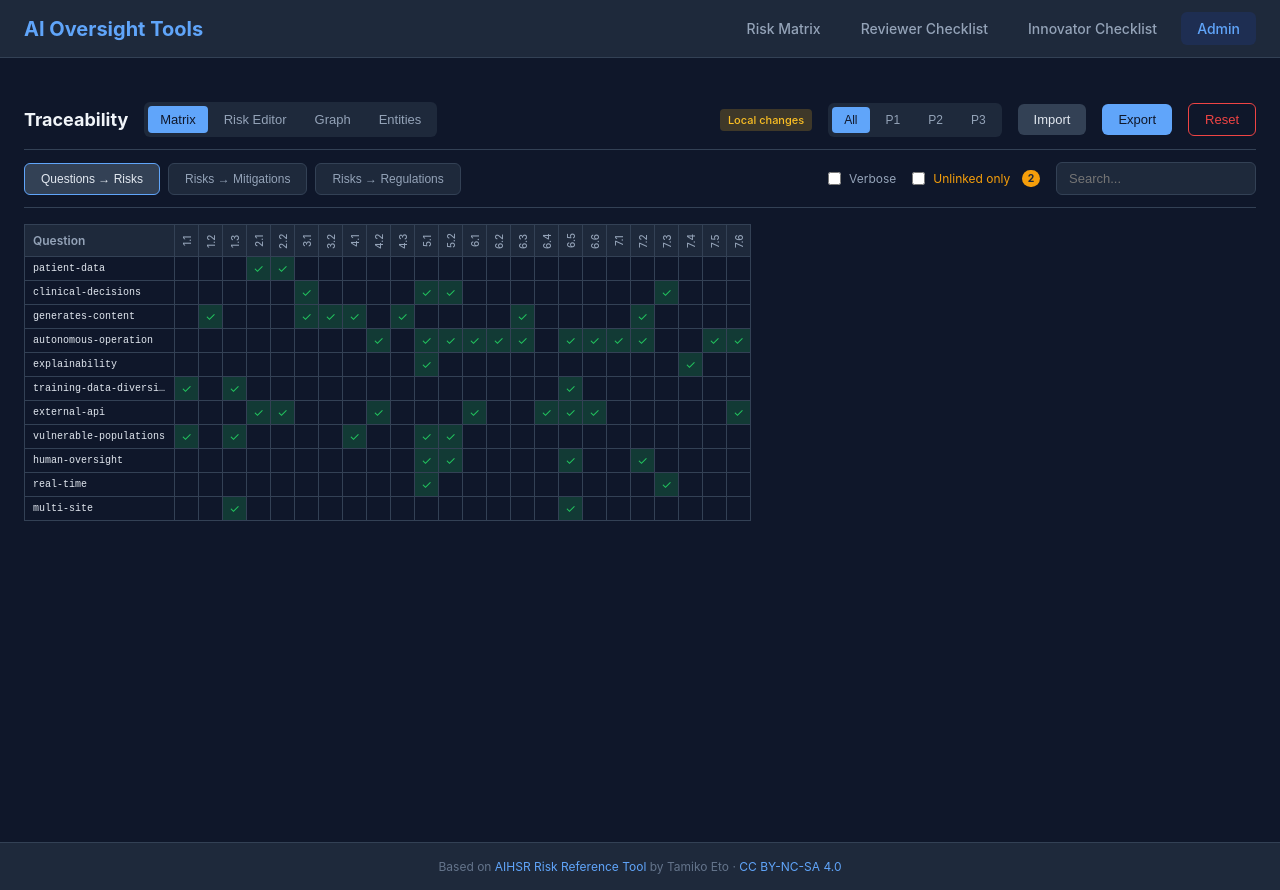
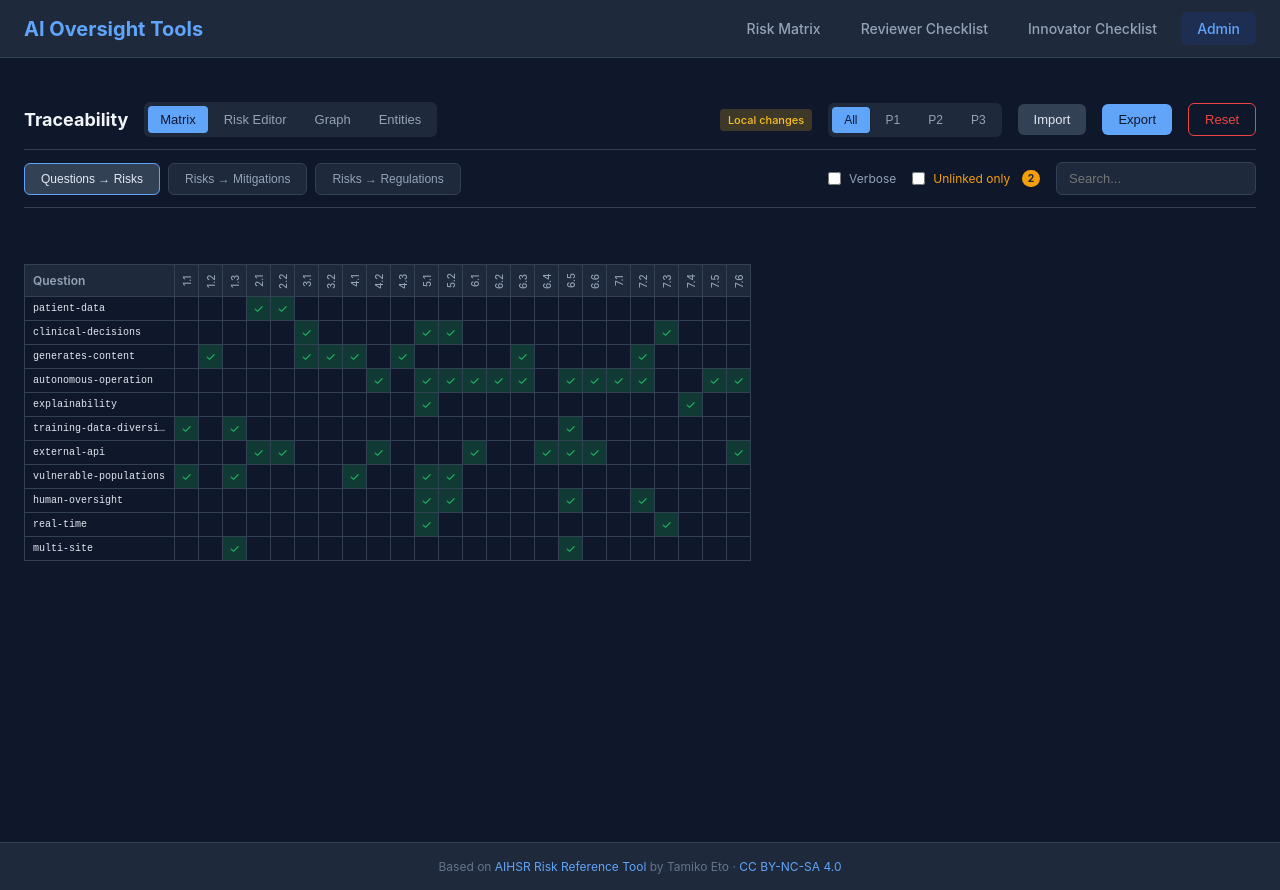
Before and after one commit to MALathon/ai-oversight-tools, a SvelteKit app in the folder webapp/: page /admin in a window 1280 px wide. Built offline with nearby package versions, Linux system fonts and the light colour scheme.

Commit message:
Fix UI: scrollbars and matrix hover info layout
- Add custom scrollbar styling (subtle, matches dark theme)
- Fix matrix hover info bar to always reserve space (no layout shift)
- Hover info fades in/out smoothly instead of pushing grid down

```diff
--- a/webapp/src/routes/admin/+page.svelte
+++ b/webapp/src/routes/admin/+page.svelte
@@ -945,23 +945,21 @@
 			</div>
 		</div>
 
-		<!-- Hover info bar -->
-		{#if matrixHoverInfo}
-			<div class="matrix-hover-info">
-				{#if matrixHoverInfo.row}
+		<!-- Hover info bar - always reserve space -->
+		<div class="matrix-hover-info" class:has-content={matrixHoverInfo}>
+			{#if matrixHoverInfo?.row}
 				<div class="hover-row">
 					<span class="hover-label">Row:</span>
 					<span class="hover-value">{matrixHoverInfo.row}</span>
 				</div>
 			{/if}
-				{#if matrixHoverInfo.col}
+			{#if matrixHoverInfo?.col}
 				<div class="hover-col">
 					<span class="hover-label">Col:</span>
 					<span class="hover-value">{matrixHoverInfo.col}</span>
 				</div>
 			{/if}
 		</div>
-		{/if}
 
 		<div class="matrix-container" onmouseleave={() => { matrixHoverRow = null; matrixHoverCol = null; }}>
 			{#if matrixType === 'triggers'}
@@ -2151,6 +2149,35 @@
 {/if}
 
 <style>
+	/* Custom scrollbars */
+	::-webkit-scrollbar {
+		width: 8px;
+		height: 8px;
+	}
+
+	::-webkit-scrollbar-track {
+		background: transparent;
+	}
+
+	::-webkit-scrollbar-thumb {
+		background: #334155;
+		border-radius: 4px;
+	}
+
+	::-webkit-scrollbar-thumb:hover {
+		background: #475569;
+	}
+
+	::-webkit-scrollbar-corner {
+		background: transparent;
+	}
+
+	/* Firefox scrollbar */
+	* {
+		scrollbar-width: thin;
+		scrollbar-color: #334155 transparent;
+	}
+
 	.admin {
 		display: flex;
 		flex-direction: column;
@@ -2296,15 +2323,23 @@
 		/* No styling by default - only styled when showUnlinkedOnly is true */
 	}
 
-	/* Matrix hover info bar */
+	/* Matrix hover info bar - always reserves space */
 	.matrix-hover-info {
 		display: flex;
 		gap: 2rem;
 		padding: 0.5rem 0.75rem;
+		background: transparent;
+		font-size: 0.75rem;
+		height: 2.5rem;
+		align-items: center;
+		opacity: 0;
+		transition: opacity 0.15s ease;
+	}
+
+	.matrix-hover-info.has-content {
+		opacity: 1;
 		background: #1e293b;
 		border-bottom: 1px solid #334155;
-		font-size: 0.75rem;
-		min-height: 2rem;
 	}
 
 	.hover-row, .hover-col {
```
Lines whose indentation alone changed are shown as unchanged.
